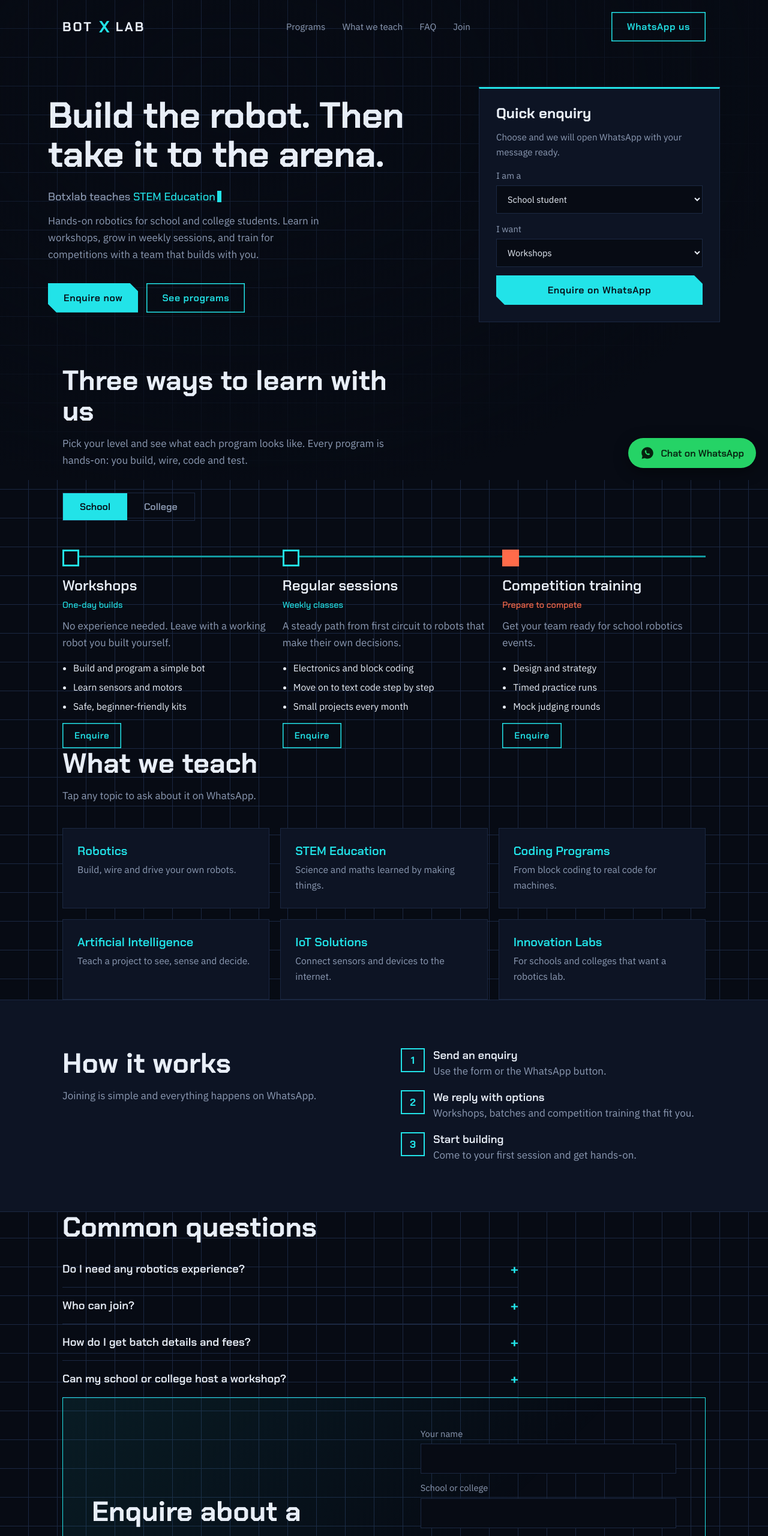
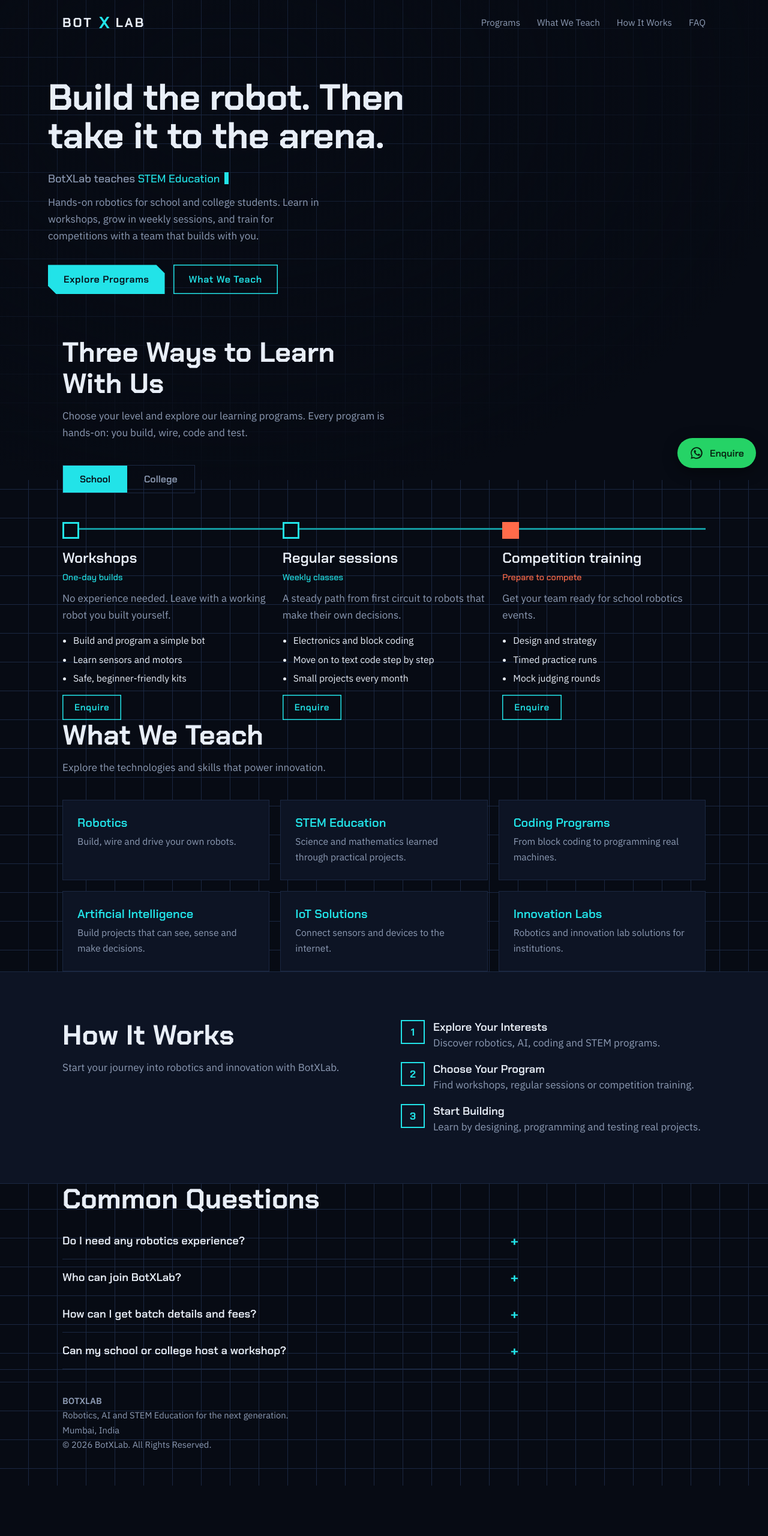
Before and after one commit to affanmukadam/botxlab-website, a plain HTML site: page index.html in a window 1280 px wide. Shown: the top 2560 px of the page at 60% size. After the commit the page ends 2476 px from the top, so only its background shows below. Drawn offline with Linux system fonts and the light colour scheme.

Commit message:
Update index.html

```diff
--- a/index.html
+++ b/index.html
@@ -1,126 +1,344 @@
+
 <!DOCTYPE html>
 <html lang="en">
+
 <head>
-<meta charset="utf-8">
-<meta name="viewport" content="width=device-width, initial-scale=1">
-<title>Botxlab | Robotics workshops, sessions and competition training</title>
-<meta name="description" content="Robotics and STEM learning for school and college students: hands-on workshops, regular sessions and competition training.">
+    <meta charset="UTF-8">
+    <meta name="viewport" content="width=device-width, initial-scale=1.0">
+
+    <title>BotXLab | Robotics, AI & STEM Education</title>
+
+    <meta name="description" content="BotXLab offers hands-on robotics workshops, AI, coding, STEM education, competition training and innovation lab solutions for schools and colleges.">
+
+    <meta name="theme-color" content="#0b0b0b">
+
     <link rel="preconnect" href="https://fonts.googleapis.com">
     <link rel="preconnect" href="https://fonts.gstatic.com" crossorigin>
-<link href="https://fonts.googleapis.com/css2?family=Chakra+Petch:wght@500;600;700&family=IBM+Plex+Sans:wght@400;500&display=swap" rel="stylesheet">
+
+    <link href="https://fonts.googleapis.com/css2?family=Chakra+Petch:wght@500;600;700&family=IBM+Plex+Sans:wght@400;500;600&display=swap" rel="stylesheet">
+
     <link rel="stylesheet" href="css/style.css">
 </head>
+
 <body>
+
+    <!-- NAVBAR -->
+
     <header class="wrap">
-  <nav aria-label="Main">
-    <a class="brand" href="#top"><span>BOT</span><b>X</b><span>LAB</span></a>
+        <nav aria-label="Main navigation">
+
+            <a class="brand" href="#top">
+                <span>BOT</span><b>X</b><span>LAB</span>
+            </a>
+
             <ul>
                 <li><a href="#programs">Programs</a></li>
-      <li><a href="#offer">What we teach</a></li>
+                <li><a href="#offer">What We Teach</a></li>
+                <li><a href="#how-it-works">How It Works</a></li>
                 <li><a href="#faq">FAQ</a></li>
-      <li><a href="#join">Join</a></li>
             </ul>
-    <a class="btn ghost" href="https://wa.me/919969407199?text=Hi%20Botxlab%2C%20I%20want%20to%20enquire%20about%20your%20programs." target="_blank" rel="noopener">WhatsApp us</a>
+
         </nav>
     </header>
 
+
     <main id="top">
-  <div class="wrap hero">
-    <div>
-      <h1>Build the robot. Then take it to the arena.</h1>
-      <p class="live" aria-live="off">Botxlab teaches <span id="typewriter-text"></span><span class="caret" aria-hidden="true"></span></p>
-      <p class="lead">Hands-on robotics for school and college students. Learn in workshops, grow in weekly sessions, and train for competitions with a team that builds with you.</p>
+
+        <!-- HERO SECTION -->
+
+        <section class="wrap hero">
+
+            <div class="hero-content">
+
+                <h1>
+                    Build the robot.
+                    Then take it to the arena.
+                </h1>
+
+                <p class="live">
+                    BotXLab teaches
+                    <span id="typewriter-text"></span>
+                    <span class="caret" aria-hidden="true"></span>
+                </p>
+
+                <p class="lead">
+                    Hands-on robotics for school and college students.
+                    Learn in workshops, grow in weekly sessions,
+                    and train for competitions with a team that builds with you.
+                </p>
+
                 <div class="cta">
-        <a class="btn" href="#join">Enquire now</a>
-        <a class="btn ghost" href="#programs">See programs</a>
-      </div>
-    </div>
-    <aside class="quick" aria-label="Quick enquiry">
-      <h2>Quick enquiry</h2>
-      <p>Choose and we will open WhatsApp with your message ready.</p>
-      <label>I am a<select id="q-level"><option>School student</option><option>College student</option><option>Parent or teacher</option><option>School or college representative</option></select></label>
-      <label>I want<select id="q-topic"><option>Workshops</option><option>Regular sessions</option><option>Competition training</option><option>Lab setup for my institution</option></select></label>
-      <button class="btn" id="q-go" type="button">Enquire on WhatsApp</button>
-    </aside>
+
+                    <a class="btn" href="#programs">
+                        Explore Programs
+                    </a>
+
+                    <a class="btn ghost" href="#offer">
+                        What We Teach
+                    </a>
+
                 </div>
 
-  <section id="programs" class="wrap">
-    <h2>Three ways to learn with us</h2>
-    <p class="sub">Pick your level and see what each program looks like. Every program is hands-on: you build, wire, code and test.</p>
-    <div class="switch" role="group" aria-label="Choose your level">
-      <button type="button" data-level="school" aria-pressed="true">School</button>
-      <button type="button" data-level="college" aria-pressed="false">College</button>
             </div>
-    <div class="tracks" id="tracks"></div>
+
         </section>
 
-  <section id="offer" class="wrap">
-    <h2>What we teach</h2>
-    <p class="sub">Tap any topic to ask about it on WhatsApp.</p>
-    <div class="svc">
-      <a data-topic="Robotics" href="#"><h3>Robotics</h3><p>Build, wire and drive your own robots.</p></a>
-      <a data-topic="STEM Education" href="#"><h3>STEM Education</h3><p>Science and maths learned by making things.</p></a>
-      <a data-topic="Coding Programs" href="#"><h3>Coding Programs</h3><p>From block coding to real code for machines.</p></a>
-      <a data-topic="Artificial Intelligence" href="#"><h3>Artificial Intelligence</h3><p>Teach a project to see, sense and decide.</p></a>
-      <a data-topic="IoT Solutions" href="#"><h3>IoT Solutions</h3><p>Connect sensors and devices to the internet.</p></a>
-      <a data-topic="Innovation Labs" href="#"><h3>Innovation Labs</h3><p>For schools and colleges that want a robotics lab.</p></a>
+
+        <!-- PROGRAMS -->
+
+        <section id="programs" class="wrap">
+
+            <h2>Three Ways to Learn With Us</h2>
+
+            <p class="sub">
+                Choose your level and explore our learning programs.
+                Every program is hands-on: you build, wire, code and test.
+            </p>
+
+            <div class="switch" role="group" aria-label="Choose your level">
+
+                <button type="button" data-level="school" aria-pressed="true">
+                    School
+                </button>
+
+                <button type="button" data-level="college" aria-pressed="false">
+                    College
+                </button>
+
             </div>
+
+            <div class="tracks" id="tracks">
+
+                <!-- Program cards populated by JavaScript -->
+
+            </div>
+
         </section>
 
-  <section class="build">
-    <div class="wrap grid">
-      <div>
-        <h2>How it works</h2>
-        <p class="sub">Joining is simple and everything happens on WhatsApp.</p>
+
+        <!-- WHAT WE TEACH -->
+
+        <section id="offer" class="wrap">
+
+            <h2>What We Teach</h2>
+
+            <p class="sub">
+                Explore the technologies and skills that power innovation.
+            </p>
+
+            <div class="svc">
+
+                <a href="#programs">
+                    <h3>Robotics</h3>
+                    <p>
+                        Build, wire and drive your own robots.
+                    </p>
+                </a>
+
+                <a href="#programs">
+                    <h3>STEM Education</h3>
+                    <p>
+                        Science and mathematics learned through practical projects.
+                    </p>
+                </a>
+
+                <a href="#programs">
+                    <h3>Coding Programs</h3>
+                    <p>
+                        From block coding to programming real machines.
+                    </p>
+                </a>
+
+                <a href="#programs">
+                    <h3>Artificial Intelligence</h3>
+                    <p>
+                        Build projects that can see, sense and make decisions.
+                    </p>
+                </a>
+
+                <a href="#programs">
+                    <h3>IoT Solutions</h3>
+                    <p>
+                        Connect sensors and devices to the internet.
+                    </p>
+                </a>
+
+                <a href="#programs">
+                    <h3>Innovation Labs</h3>
+                    <p>
+                        Robotics and innovation lab solutions for institutions.
+                    </p>
+                </a>
+
             </div>
-      <ol class="steps">
-        <li><b>Send an enquiry</b>Use the form or the WhatsApp button.</li>
-        <li><b>We reply with options</b>Workshops, batches and competition training that fit you.</li>
-        <li><b>Start building</b>Come to your first session and get hands-on.</li>
-      </ol>
-    </div>
+
         </section>
 
-  <section id="faq" class="wrap">
-    <h2>Common questions</h2>
-    <div class="faq">
-      <details><summary>Do I need any robotics experience?</summary><p>No. Workshops and regular sessions start from the basics. Competition training is for students who already know the basics.</p></details>
-      <details><summary>Who can join?</summary><p>School and college students. Parents, teachers and institutions can also enquire.</p></details>
-      <details><summary>How do I get batch details and fees?</summary><p>Send an enquiry on WhatsApp and we will share the current batches and fees with you.</p></details>
-      <details><summary>Can my school or college host a workshop?</summary><p>Message us on WhatsApp with your institution's name and we will discuss it with you.</p></details>
+
+        <!-- HOW IT WORKS -->
+
+        <section class="build" id="how-it-works">
+
+            <div class="wrap grid">
+
+                <div>
+
+                    <h2>How It Works</h2>
+
+                    <p class="sub">
+                        Start your journey into robotics and innovation
+                        with BotXLab.
+                    </p>
+
                 </div>
+
+                <ol class="steps">
+
+                    <li>
+                        <b>Explore Your Interests</b>
+                        Discover robotics, AI, coding and STEM programs.
+                    </li>
+
+                    <li>
+                        <b>Choose Your Program</b>
+                        Find workshops, regular sessions or competition training.
+                    </li>
+
+                    <li>
+                        <b>Start Building</b>
+                        Learn by designing, programming and testing real projects.
+                    </li>
+
+                </ol>
+
+            </div>
+
         </section>
 
-  <section id="join" class="wrap join">
-    <div class="box">
-      <div>
-        <h2>Enquire about a program</h2>
-        <p class="sub" style="margin:0">Courses, batches and fees are shared on enquiry. Send us your details and we will reply on WhatsApp.</p>
+
+        <!-- FAQ -->
+
+        <section id="faq" class="wrap">
+
+            <h2>Common Questions</h2>
+
+            <div class="faq">
+
+                <details>
+                    <summary>
+                        Do I need any robotics experience?
+                    </summary>
+
+                    <p>
+                        No. Workshops and regular sessions start from the basics.
+                        Competition training is suitable for students
+                        who already understand the fundamentals.
+                    </p>
+                </details>
+
+
+                <details>
+                    <summary>
+                        Who can join BotXLab?
+                    </summary>
+
+                    <p>
+                        School and college students can join.
+                        Parents, teachers and institutions can also
+                        explore our programs.
+                    </p>
+                </details>
+
+
+                <details>
+                    <summary>
+                        How can I get batch details and fees?
+                    </summary>
+
+                    <p>
+                        Contact our team through the WhatsApp button
+                        to receive information about current batches and fees.
+                    </p>
+                </details>
+
+
+                <details>
+                    <summary>
+                        Can my school or college host a workshop?
+                    </summary>
+
+                    <p>
+                        Yes. We conduct robotics and STEM workshops
+                        for schools and colleges.
+                    </p>
+                </details>
+
             </div>
-      <form id="enquiry">
-        <label>Your name<input name="name" required autocomplete="name"></label>
-        <label>School or college<input name="inst" autocomplete="organization"></label>
-        <label>I am a<select name="level"><option>School student</option><option>College student</option><option>Parent or teacher</option><option>School or college representative</option></select></label>
-        <label>I am interested in
-          <select name="topic">
-            <option>Workshops</option><option>Regular sessions</option><option>Competition training</option>
-          </select>
-        </label>
-        <button class="btn" type="submit">Send on WhatsApp</button>
-      </form>
-    </div>
+
         </section>
+
     </main>
 
-<a class="wa-float" href="https://wa.me/919969407199?text=Hi%20Botxlab%2C%20I%20want%20to%20enquire%20about%20your%20programs." target="_blank" rel="noopener" aria-label="Chat with Botxlab on WhatsApp">
-  <svg viewBox="0 0 32 32" aria-hidden="true"><path d="M16 3C8.8 3 3 8.7 3 15.7c0 2.5.7 4.8 2 6.8L3.4 29l6.700-1.700c1.800 1 3.800 1.500 5.900 1.500 7.200 0 13-5.700 13-12.700S23.200 3 16 3z"/><path fill="#25D366" d="M12.300 9.800c.3 0 .6 0 .8.600l.9 2.100c.1.300 0 .500-.100.700l-.600.700c.9 1.700 2.300 3 4 3.800l.8-.9c.2-.2.400-.3.700-.2l2.100 1c.3.100.4.300.4.600 0 1.100-.9 2.200-2.200 2.300-3.800.3-9-4.300-8.700-8.600.1-1.100 1-1.900 1.800-2.100z"/></svg>
-  <span>Chat on WhatsApp</span>
+
+    <!-- SINGLE FLOATING WHATSAPP BUTTON -->
+
+    <a
+        href="https://wa.me/919969407199?text=Hi%20BotXLab%2C%20I%20want%20to%20enquire%20about%20your%20programs."
+        class="wa-float"
+        target="_blank"
+        rel="noopener noreferrer"
+        aria-label="Enquire on WhatsApp"
+    >
+
+        <svg viewBox="0 0 32 32" aria-hidden="true">
+
+            <path
+                fill="currentColor"
+                d="M16 3C8.8 3 3 8.8 3 16c0 2.3.6 4.6 1.8 6.6L3 29l6.6-1.7A13 13 0 1 0 16 3zm0 23.5c-2 0-4-.5-5.7-1.6l-.4-.2-3.9 1 1-3.8-.3-.4A10.5 10.5 0 1 1 16 26.5z"
+            />
+
+            <path
+                fill="currentColor"
+                d="M12.2 9.5c-.3 0-.7.1-1 .5-.4.4-1.2 1.2-1.2 2.8s1.2 3.2 1.4 3.4c.2.2 2.4 3.8 5.9 5.2 2.9 1.2 3.5 1 4.1.9.6-.1 1.9-.8 2.2-1.6.3-.8.3-1.5.2-1.7-.1-.1-.3-.2-.7-.4l-2.2-1.1c-.3-.1-.6-.2-.8.2-.3.4-.9 1.1-1.1 1.3-.2.2-.4.3-.7.1-.4-.2-1.5-.6-2.8-1.8-1-.9-1.7-2-1.9-2.4-.2-.3 0-.5.2-.7l.5-.6c.2-.2.2-.4.3-.6.1-.2 0-.5 0-.6l-1-2.3c-.2-.5-.5-.6-.9-.6z"
+            />
+
+        </svg>
+
+        <span>Enquire</span>
+
     </a>
 
+
+    <!-- FOOTER -->
+
     <footer>
-  <div class="wrap">Botxlab. Robotics and STEM education for school and college students.<br>WhatsApp: <a href="https://wa.me/919969407199?text=Hi%20Botxlab%2C%20I%20want%20to%20enquire%20about%20your%20programs." target="_blank" rel="noopener">+91 99694 07199</a></div>
+
+        <div class="wrap">
+
+            <div>
+                <strong>BOTXLAB</strong>
+            </div>
+
+            <p>
+                Robotics, AI and STEM Education for the next generation.
+            </p>
+
+            <p>
+                Mumbai, India
+            </p>
+
+            <p>
+                © 2026 BotXLab. All Rights Reserved.
+            </p>
+
+        </div>
+
     </footer>
 
+
+    <!-- JAVASCRIPT -->
+
     <script src="js/script.js"></script>
+
 </body>
 </html>
```
Lines whose indentation alone changed are shown as unchanged.
